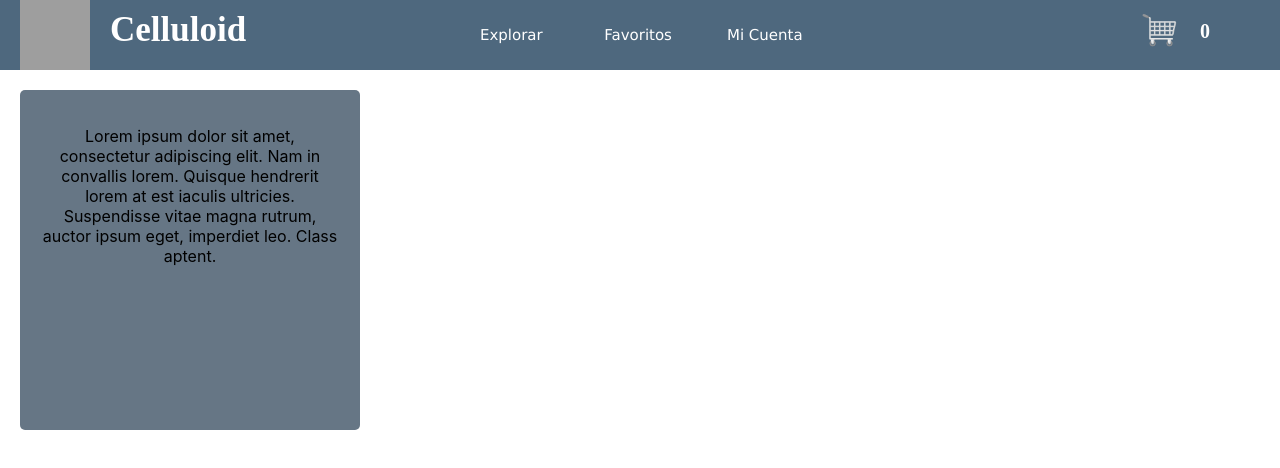
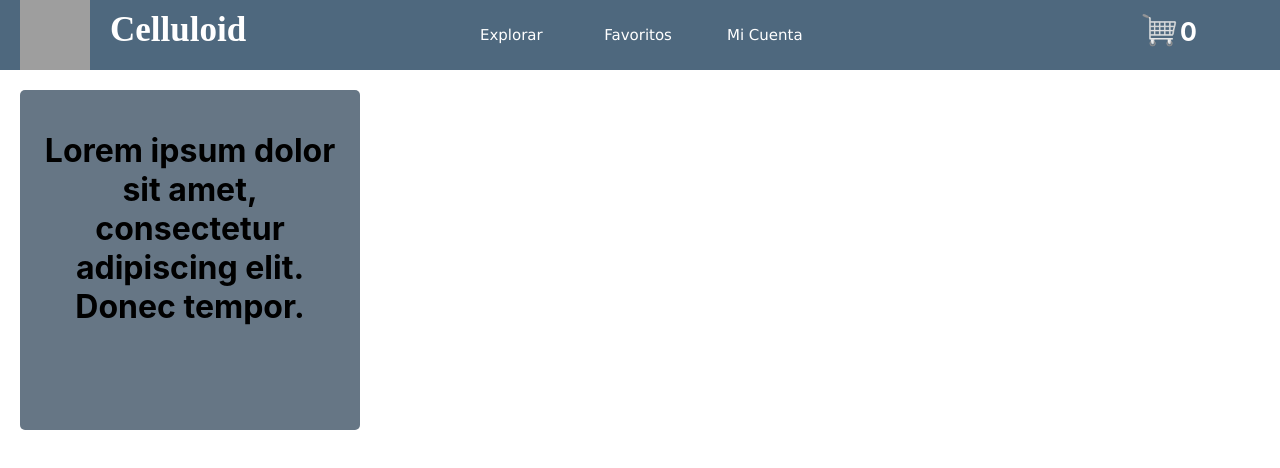
Before and after one commit to nahuel-retamoso/celluloid-retamoso, a React (Create React App) app: page / in a window 1280 px wide. Shown: the top 468 px of the page. Built offline with nearby package versions, Linux system fonts and the light colour scheme; grey boxes are pictures that could not be loaded; a web font is replaced by a local one.

Commit message:
Correccion prop

```diff
--- a/src/App.js
+++ b/src/App.js
@@ -5,7 +5,7 @@ import ItemListContainer from './components/ItemListContainer/ItemListContainer'
 function App() {
   return (
     <div className="App">
-      <ItemListContainer/>
+      <ItemListContainer greeting="Lorem ipsum dolor sit amet, consectetur adipiscing elit. Donec tempor."/>
     </div>
   );
 }
--- a/src/components/CartWidget/CartWidget.css
+++ b/src/components/CartWidget/CartWidget.css
@@ -12,6 +12,9 @@
 }
 
 .Contador {
-    font-size: 20px;
+    font-size: 25px;
+    color: white;
+    margin-top: 7px;
     display: inline;
+    position: absolute;
 }
--- a/src/components/ItemListContainer/ItemListContainer.js
+++ b/src/components/ItemListContainer/ItemListContainer.js
@@ -1,11 +1,11 @@
 import './ItemListContainer.css';
 
-function ItemListContainer () {
+function ItemListContainer (props) {
     return (
         <div className="Item">
-            <p>
-            Lorem ipsum dolor sit amet, consectetur adipiscing elit. Nam in convallis lorem. Quisque hendrerit lorem at est iaculis ultricies. Suspendisse vitae magna rutrum, auctor ipsum eget, imperdiet leo. Class aptent.
-            </p>
+            <h1>
+            {props.greeting}
+            </h1>
         </div>
     )
 }
--- a/src/components/NavBar/NavBar.css
+++ b/src/components/NavBar/NavBar.css
@@ -13,7 +13,7 @@ nav {
     display: inline;
 }
 
-h1 {
+.name {
     display: inline;
     margin-left: 20px;
     margin-top: 10px;
--- a/src/components/NavBar/NavBar.js
+++ b/src/components/NavBar/NavBar.js
@@ -6,7 +6,7 @@ function NavBar() {
     return (
         <nav>
             <img src="https://freesvg.org/img/tikigiki_filmstrip-01.png" className="logo" alt="logo" />
-            <h1>Celluloid</h1>
+            <h1 className='name'>Celluloid</h1>
             <div className='navbar-sections'>
                 <button className="nav-button">Explorar</button>
                 <button className="nav-button">Favoritos</button>
```
